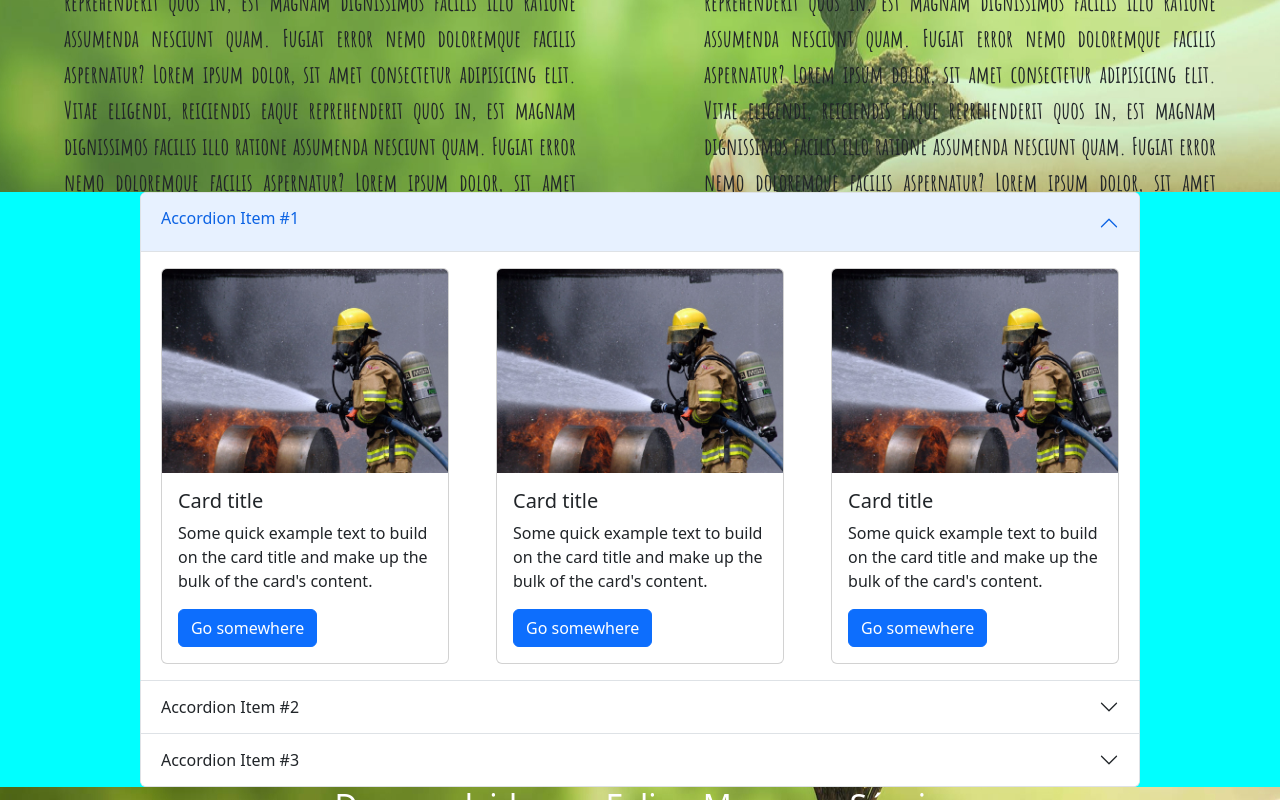
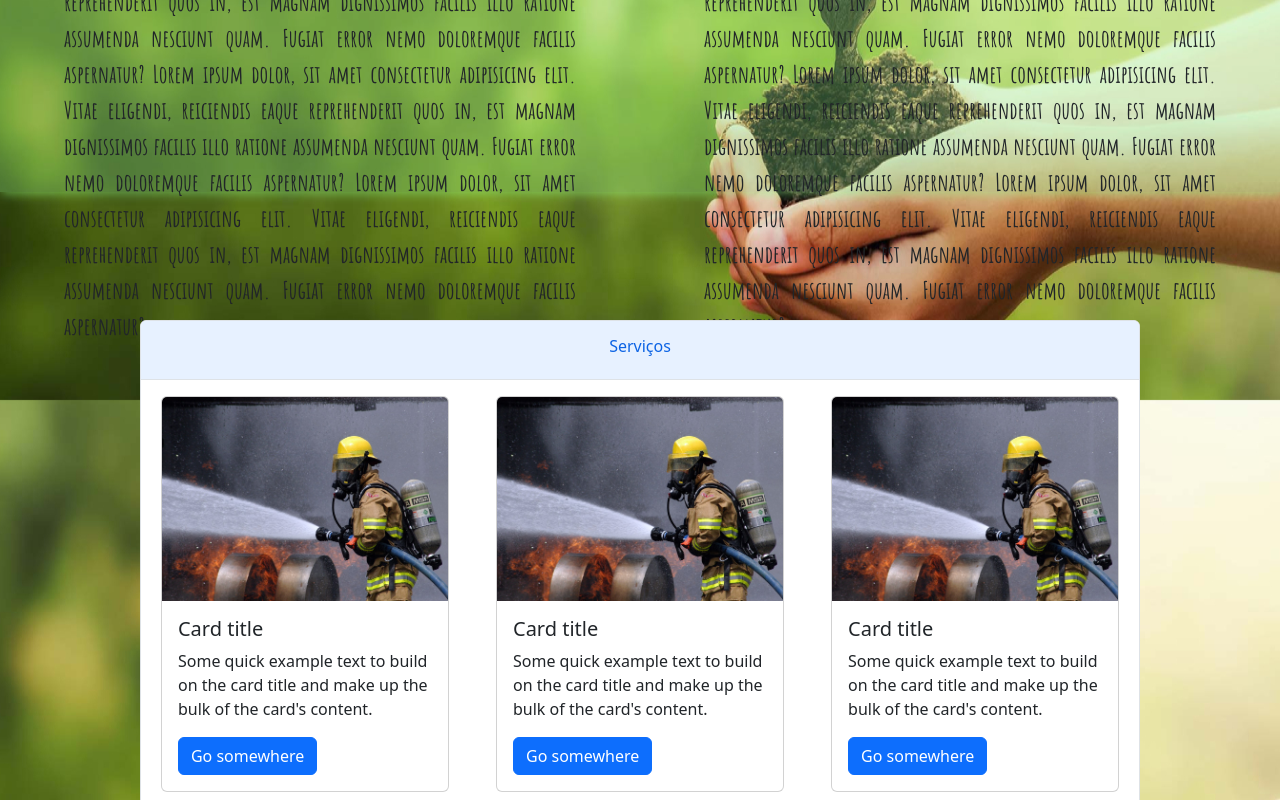
Before and after one commit to FMSc400p1/ConsultaAmbiental, a plain HTML site: page index.html in a window 1280 px wide. Shown: the part 2000-2800 px from the top of the page. Drawn offline with nearby package versions, Linux system fonts and the light colour scheme.

Commit message:
nova update

```diff
--- a/css/body.css
+++ b/css/body.css
@@ -4,7 +4,6 @@ body {
     justify-content: space-between;
     background-image: url(../img/meioAmbiente.jpg);
     background-repeat: no-repeat;
-    background-size: 100%;
+    background-size: 100% 100%;
     background-attachment: fixed;
-
 }
--- a/css/consulta.css
+++ b/css/consulta.css
@@ -3,5 +3,6 @@
     align-items: center;
     display: flex;
     width: 100%;
-    background-color: aqua;
+    margin-top: 10%;
+    /* background-color: aqua; */
 }
--- a/css/header.css
+++ b/css/header.css
@@ -10,6 +10,7 @@
     display: flex;
     align-items: center;
     justify-content: space-between;
+    z-index: 4;
 }
 .header-titulo{
     font-family: 'Amatic SC', cursive;
--- a/index.html
+++ b/index.html
@@ -25,10 +25,6 @@
 
 
     <style>
-        button.accordion-button h6{
-            text-align: center;
-        }
-
         button.accordion-button.collapsed::after{
             margin-left: 100vh;
         }
@@ -128,10 +124,12 @@
         <div class="accordion" id="accordionPanelsStayOpenExample">
             <div class="accordion-item">
                 <h2 class="accordion-header" id="panelsStayOpen-headingOne">
-                    <button class="accordion-button" type="button" data-bs-toggle="collapse"
+                    <button class="accordion-button mx-auto d-block text-center" type="button" data-bs-toggle="collapse"
                         data-bs-target="#panelsStayOpen-collapseOne" aria-expanded="true"
                         aria-controls="panelsStayOpen-collapseOne">
-                        <h6>Accordion Item #1</h6>
+                    <div class="">
+                        <h6>Serviços</h6>
+                    </div>
                     </button>
                 </h2>
                 <div id="panelsStayOpen-collapseOne" class="accordion-collapse collapse show"
@@ -164,6 +162,8 @@
                     </div>
                 </div>
             </div>
+
+
             <div class="accordion-item">
                 <h2 class="accordion-header" id="panelsStayOpen-headingTwo">
                     <button class="accordion-button collapsed" type="button" data-bs-toggle="collapse"
```
